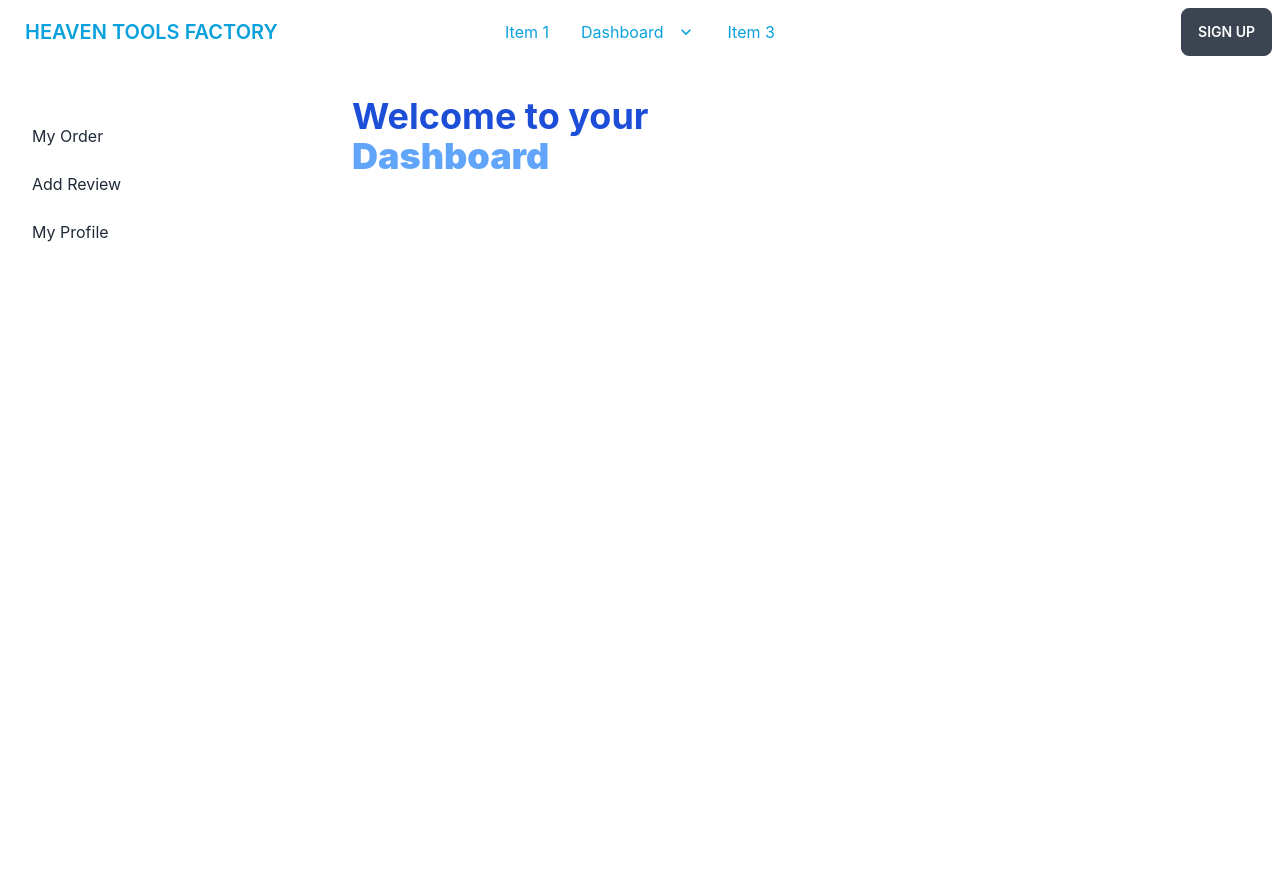
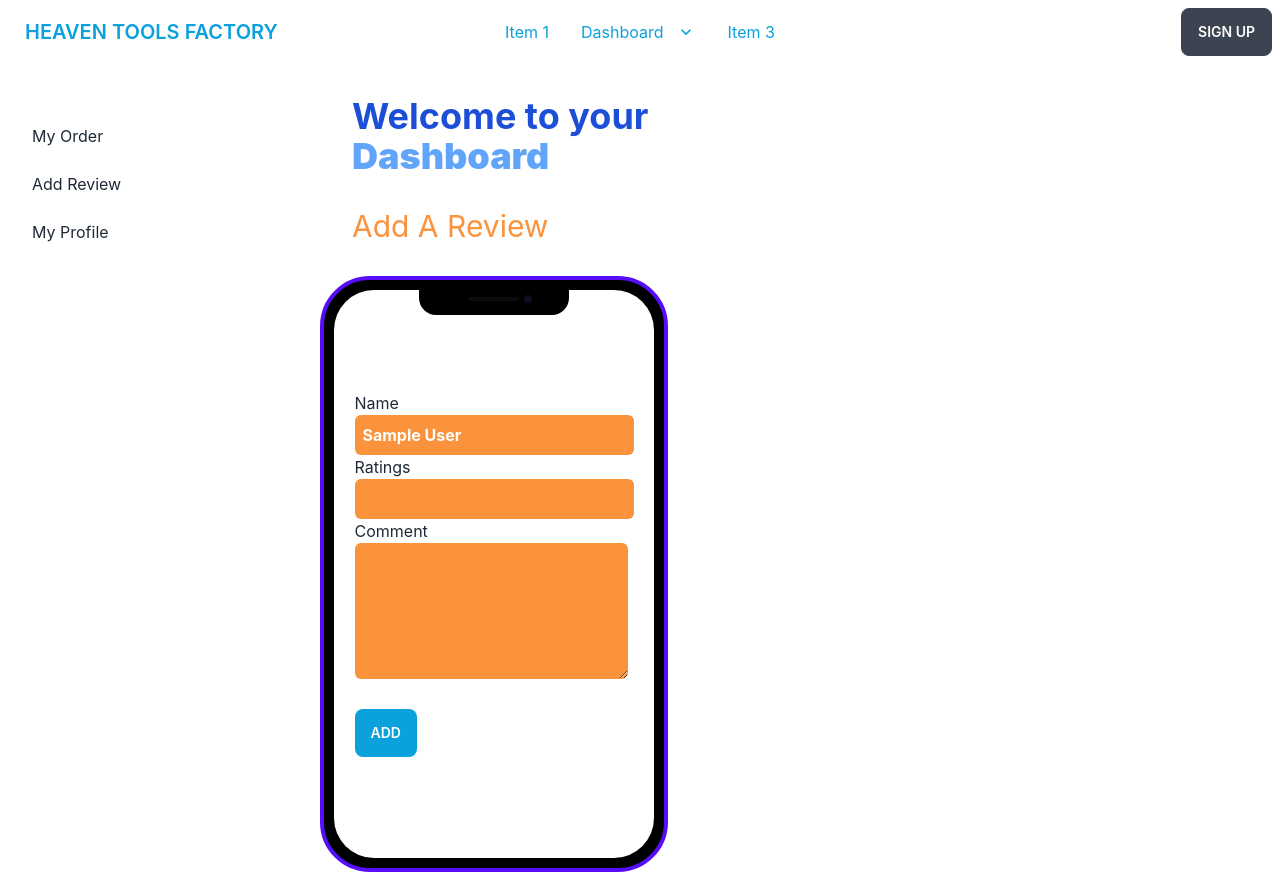
Before and after one commit to MDRAFIULI/real_interview_project_three_assign-12_client, a React (Create React App) app: page /dashboard/addReview in a window 1280 px wide. Built offline with nearby package versions, Linux system fonts and the light colour scheme; no server answers; sample sign-in values are in the browser's storage.

Commit message:
done addReview

```diff
--- a/src/page/Dashboard/AddReview/AddReview.js
+++ b/src/page/Dashboard/AddReview/AddReview.js
@@ -47,7 +47,7 @@ const AddReview = () => {
     }
     return (
         <div className='mx-auto'>
-            {/* <h1 className='text-3xl ml-8 my-8 text-orange-400'>Add A Review</h1>
+            <h1 className='text-3xl ml-8 my-8 text-orange-400'>Add A Review</h1>
             <div class="mockup-phone border-primary">
                 <div class="camera"></div>
                 <div class="display">
@@ -64,7 +64,7 @@ const AddReview = () => {
                         </form>
                     </div>
                 </div>
-            </div> */}
+            </div>
         </div>
     );
 };
```
